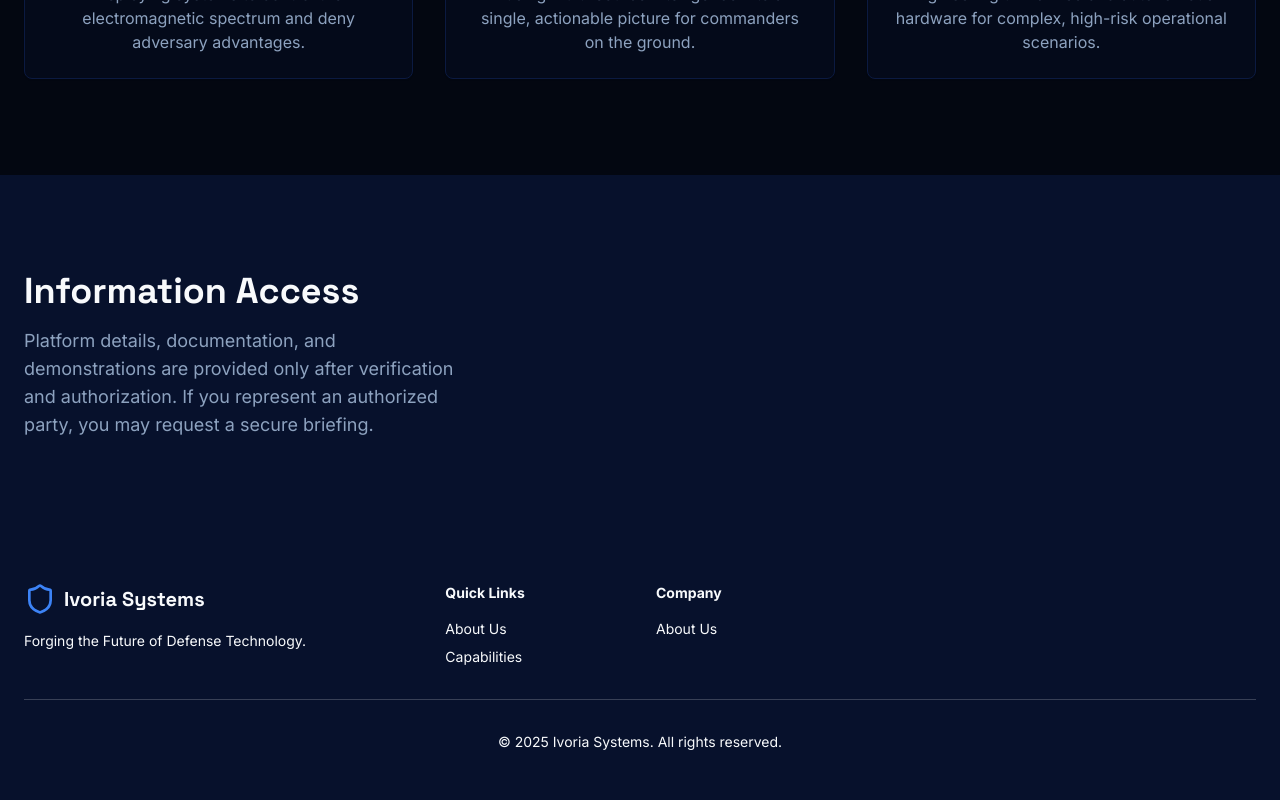
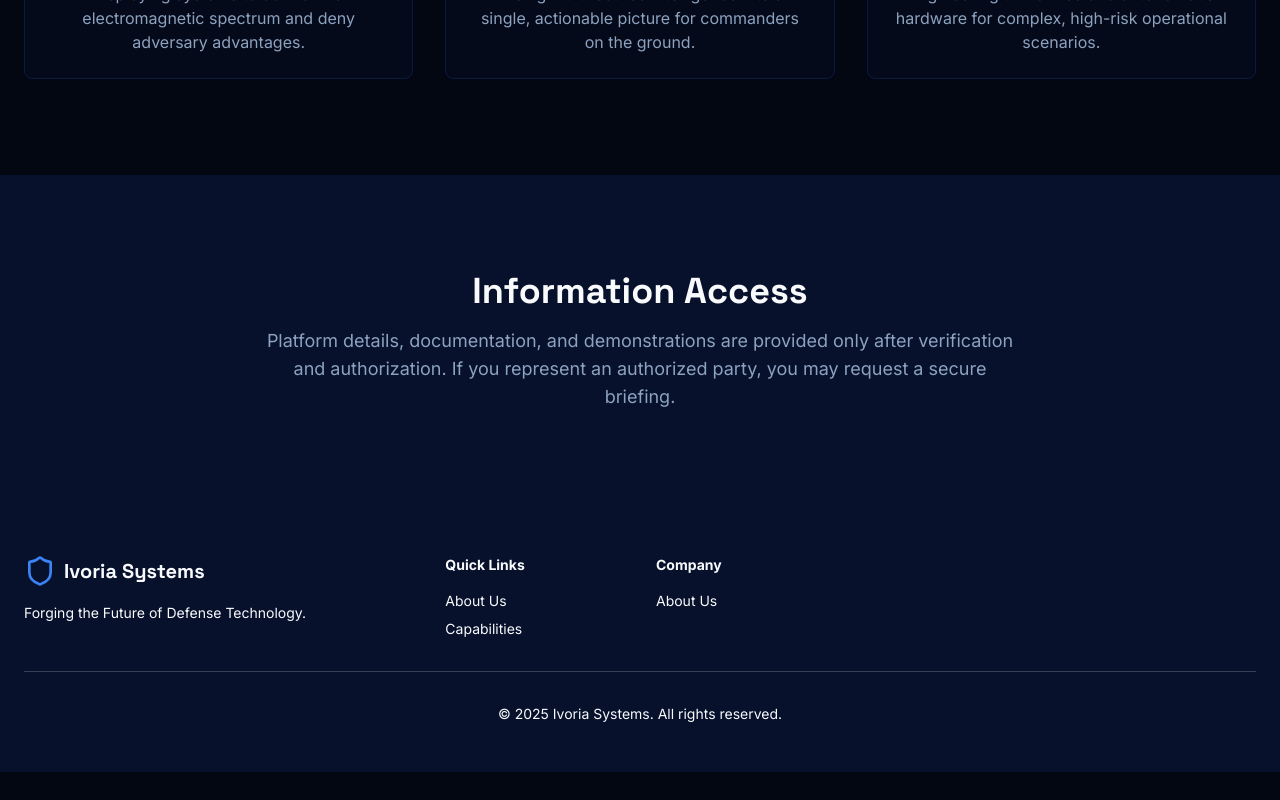
Before and after one commit to kabirpeswani/IvoriaSystems, a Next.js app: page / in a window 1280 px wide. Shown: the part 2189-2989 px from the top of the page. After the commit the page ends 2961 px from the top, so only its background shows below. Built offline with nearby package versions, Linux system fonts and the light colour scheme.

Commit message:
center align (_for element div_)

```diff
--- a/src/components/landing/contact-section.tsx
+++ b/src/components/landing/contact-section.tsx
@@ -3,16 +3,11 @@ export function ContactSection() {
   return (
     <section id="contact" className="py-16 md:py-24 bg-secondary">
       <div className="container mx-auto max-w-7xl px-4 md:px-6">
-        <div className="grid md:grid-cols-2 gap-12 items-center">
-          <div className="max-w-md">
-            <h2 className="text-3xl md:text-4xl font-bold font-headline">Information Access</h2>
-            <p className="mt-4 text-lg text-muted-foreground">
-              Platform details, documentation, and demonstrations are provided only after verification and authorization. If you represent an authorized party, you may request a secure briefing.
-            </p>
-          </div>
-          <div className="w-full">
-            {/* The ContactForm was previously here */}
-          </div>
+        <div className="text-center max-w-3xl mx-auto">
+          <h2 className="text-3xl md:text-4xl font-bold font-headline">Information Access</h2>
+          <p className="mt-4 text-lg text-muted-foreground">
+            Platform details, documentation, and demonstrations are provided only after verification and authorization. If you represent an authorized party, you may request a secure briefing.
+          </p>
         </div>
       </div>
     </section>
```
